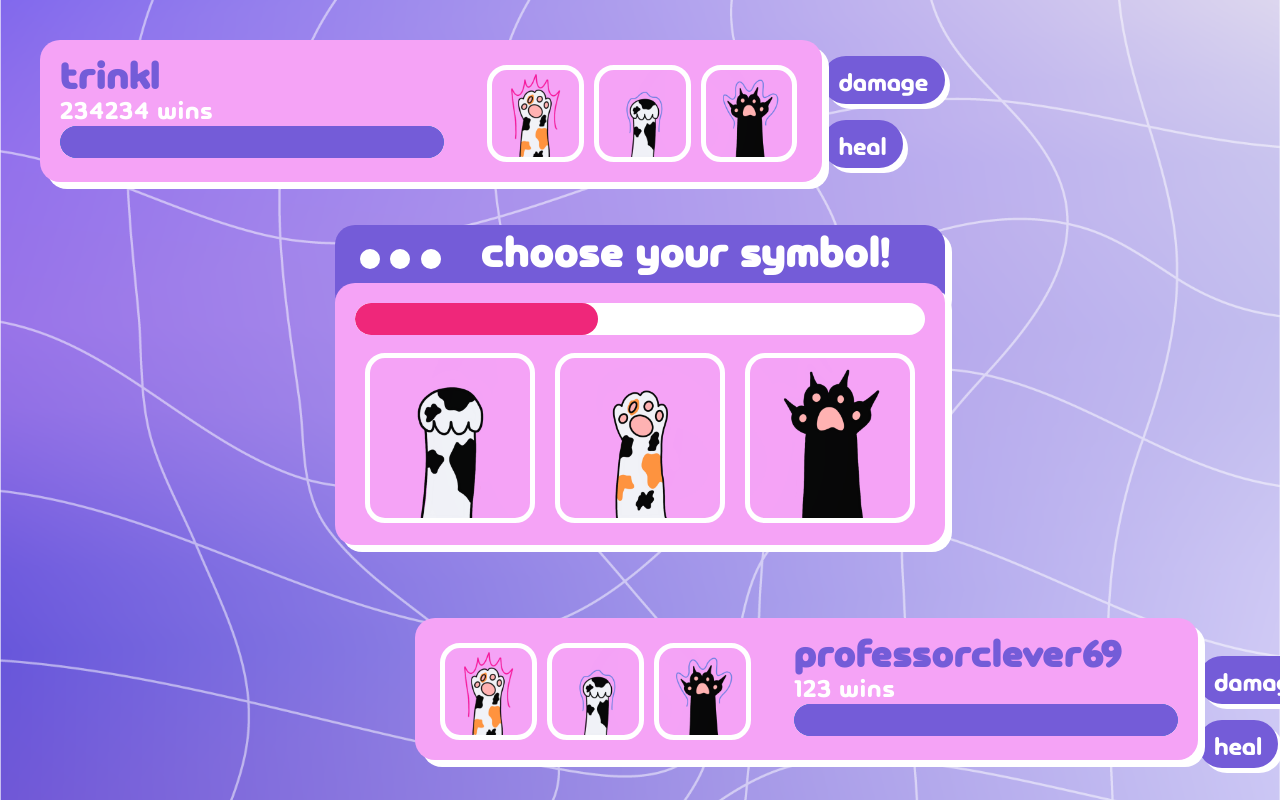
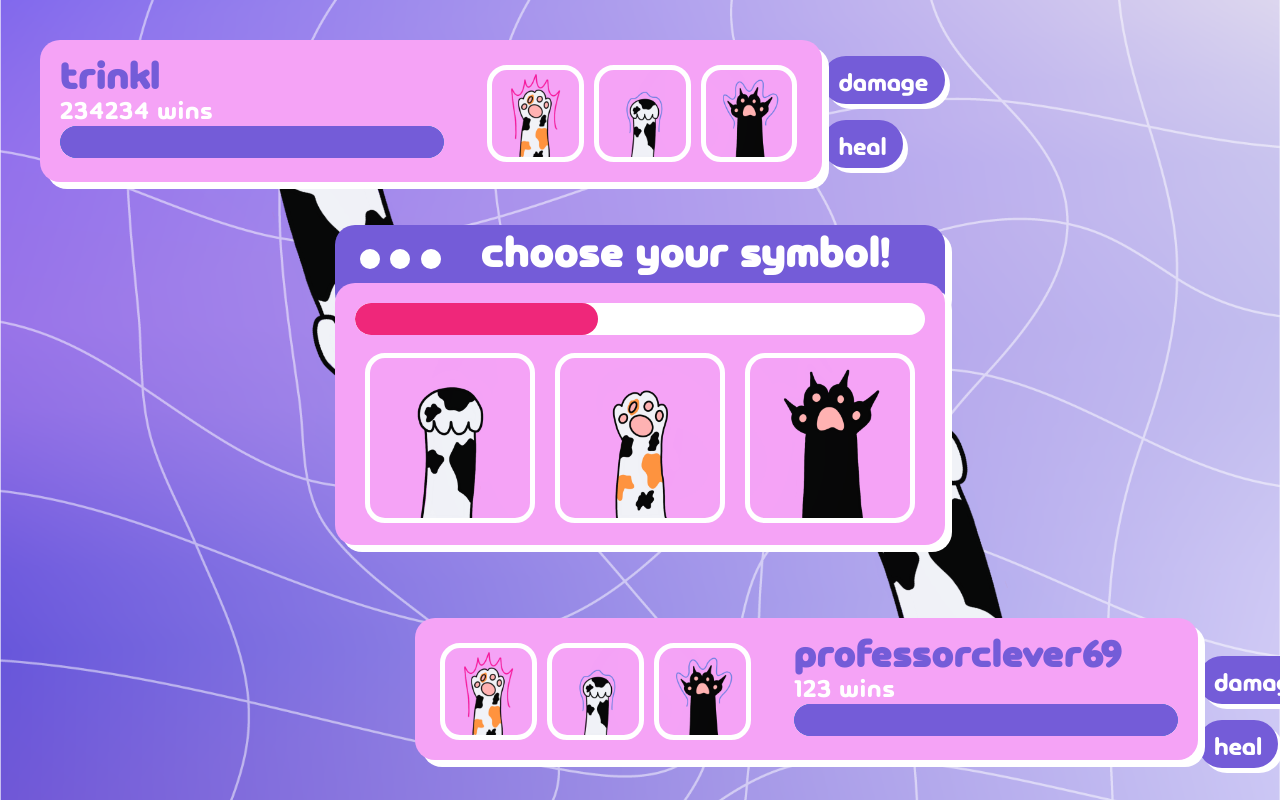
Before and after one commit to th-mayer/rock-paper-scissors, a Vue app in the folder frontend/: page /game in a window 1280 px wide. Built offline with nearby package versions, Linux system fonts and the light colour scheme; no server answers; sample sign-in values are in the browser's storage.

Commit message:
first animations for selecting symbols on the game screen

```diff
--- /dev/null
+++ b/frontend/src/components/CombatResults.vue
@@ -0,0 +1,7 @@
+<script setup lang="ts">
+import CombatSymbol from './CombatSymbol.vue';
+</script>
+
+<template>
+<CombatSymbol :type="0" />
+</template>
--- /dev/null
+++ b/frontend/src/components/CombatSymbol.vue
@@ -0,0 +1,74 @@
+<script setup lang="ts">
+import { computed } from 'vue';
+import { boolean } from 'yup';
+
+
+const props = defineProps({
+    type: Number,
+});
+
+const pic = computed(() => {
+    if (props.type == 0) return "../../public/assets/rock.png";
+    else if (props.type == 1) return "../../public/assets/paper.png";
+    else if (props.type == 2) return "../../public/assets/scissors.png";
+    return;
+})
+
+</script>
+
+<template>
+    <div class="pos-absolute fullscreen">
+    <div class="flex-row top-symbol">
+        <img class="combat-symbol-img enemy" :src="pic" />
+    </div>
+    <div class="flex-row bottom-symbol">
+        <img class="combat-symbol-img player" :src="pic" />
+    </div>
+</div>
+</template>
+
+<style lang="scss">
+@import '../css/main.scss';
+
+.combat-symbol-img {
+    all: unset;
+    height: 40vh;
+}
+
+.combat-symbol-img.player {
+    transform: translateY(-16vh) translateX(-16vw) rotate(-20deg);
+}
+
+.combat-symbol-img.enemy {
+    transform: translateY(-10vh) translateX(16vw) rotate(90deg) scale(0.4);
+    opacity: 0%;
+    transition: 2s;
+}
+
+//needs to be replaced lateron
+div:hover .combat-symbol-img.enemy{
+    transform: translateY(16vh) translateX(16vw) rotate(160deg) scale(1);
+    opacity: 100%;
+}
+
+.pos-absolute {
+    position: absolute;
+    z-index: 0;
+}
+
+.fullscreen{
+    width: 100vw;
+    height: 100vh;
+    display: flex;
+    flex-direction: column;
+    justify-content: space-between;
+}
+
+.flex-row.top-symbol{
+    justify-content: flex-start;
+}
+
+.flex-row.bottom-symbol {
+    justify-content: flex-end;
+}
+</style>
--- a/frontend/src/components/Leaderboard.vue
+++ b/frontend/src/components/Leaderboard.vue
@@ -16,6 +16,7 @@ console.log({ user });
         <LeaderboardStats name="marco" wins="123" />
         <LeaderboardStats name="marco" wins="123" />
         <LeaderboardStats name="marco" wins="123" />
+        <LeaderboardStats name="marco" wins="123" />
     </Card>
 </template>
 
--- a/frontend/src/views/Home.vue
+++ b/frontend/src/views/Home.vue
@@ -12,13 +12,13 @@ const { user } = storeToRefs(authStore);
 <template>
   <div v-if="user">
     <div class="home-grid-container">
-      <div class="homeItem">
+      <div class="home-container homeItem">
         <HomeAccount></HomeAccount>
       </div>
-      <div class="leaderboardItem">
+      <div class="leaderboard-container leaderboardItem">
         <Leaderboard></Leaderboard>
       </div>
-      <div class="previewItem">
+      <div class="preview-container previewItem">
         <ItemPreview></ItemPreview>
       </div>
       <div class="button-container buttonItem">
@@ -36,15 +36,16 @@ const { user } = storeToRefs(authStore);
 @import "../css/main.scss";
 
 .home-grid-container {
+  width: 100vw;
   display: grid;
   grid-template-columns: auto auto;
   justify-content: center;
   align-items: center;
+  column-gap: 15vh;
 }
 
 .Homecard {
   margin-top: 5vh;
-  margin-left: 5vh;
 }
 
 #match-button {
@@ -63,7 +64,7 @@ const { user } = storeToRefs(authStore);
   box-shadow: 7px 7px $highlight-color;
 }
 
-.button-container {
+.button-container, .preview-container, .leaderboard-container, .home-container {
   height: auto;
   display: flex;
   justify-content: center;
--- a/frontend/src/views/game/Game.vue
+++ b/frontend/src/views/game/Game.vue
@@ -2,6 +2,7 @@
 import SocketEvents from '../../components/SocketEvents.vue';
 import PlayerCard from '../../components/PlayerCard.vue';
 import SymbolSelector from '../../components/SymbolSelector.vue';
+import CombatResult from '../../components/CombatResults.vue';
 
 
 const props = defineProps({
@@ -18,6 +19,7 @@ const props = defineProps({
       <PlayerCard name="trinkl" wins=234234 class="enemy" :topbar="true"/>
     </div>
     <SymbolSelector />
+    <CombatResult />
     <div class="player-row right">
       <PlayerCard name="professorClever69" wins="123" class="player" />
     </div>
```
Also changed, not shown: frontend/src/components/LoadingScreen.vue (added).
